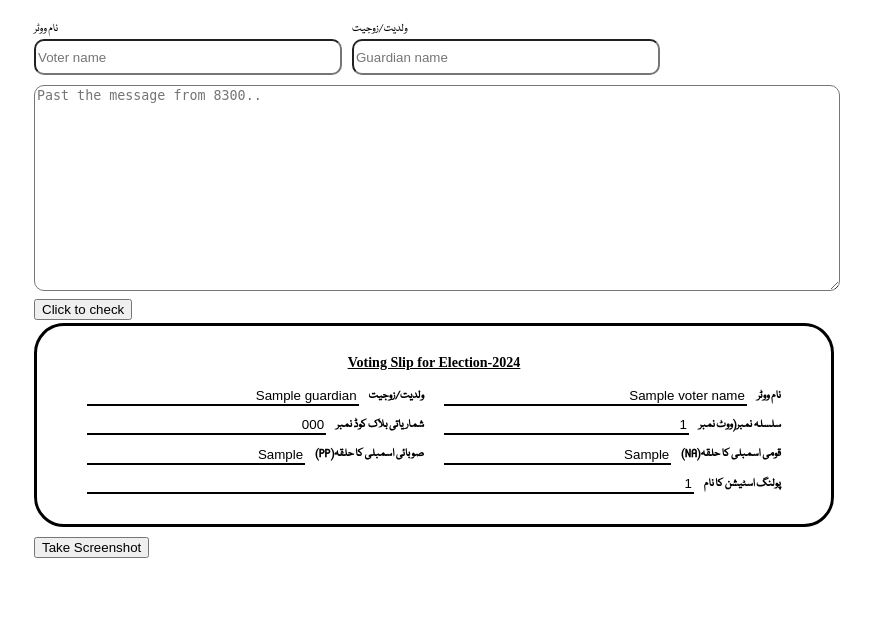
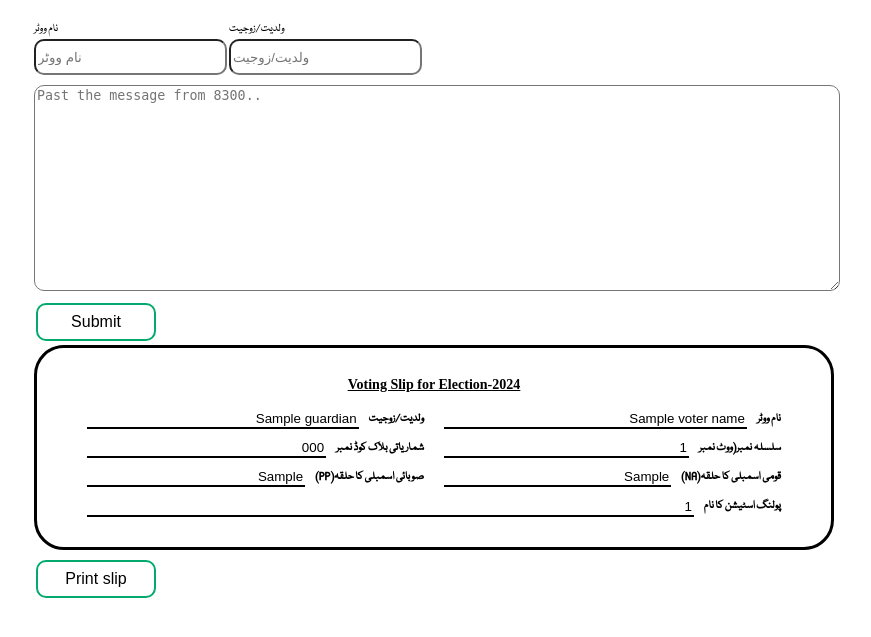
Before and after one commit to waqas-developer/Voting, a Django app: template votingBooth/templates/votingBooth/slip.html in a window 1280 px wide. Shown: the top 637 px of the page, without its empty margins (206-1077 px from the left). Run offline with Django 4.2, Linux system fonts and the light colour scheme; the template is opened without the code that fills it: most values are stand-ins (such as "Sample title", 1, 10 or a date in 2020).

Commit message:
Update fixes

```diff
--- a/votingBooth/static/css/slip.css
+++ b/votingBooth/static/css/slip.css
@@ -2,6 +2,7 @@
   size: A4;
   margin: 0;
 }
+
 body {
   margin: 0;
   font-size: 12px;
@@ -12,9 +13,16 @@ body {
 
 .container {
   width: 100%;
-  max-width: 800px; /* Adjust as needed */
+  max-width: 800px;
   margin: 0 auto;
   padding: 20px;
+}
+@media screen and (max-width: 600px) {
+  /* Adjustments for small screens */
+  .container {
+    width: 550px;
+    padding: 10px;
+  }
 }
 .title {
   margin-top: -5px;
@@ -22,28 +30,34 @@ body {
   text-decoration: underline;
   font-family: "Times New Roman", Times, serif;
 }
+
 .slip-border {
   border: 3px solid black;
   border-radius: 30px;
   padding: 30px 50px;
 }
+
 .slip-form {
   display: flex;
   flex-direction: column;
   gap: 10px;
 }
+
 .form-row {
   display: flex;
   width: 100%;
 }
+
 .form-col {
   display: flex;
   width: 100%;
 }
+
 .form-title {
   font-weight: bold;
   margin-left: 10px;
 }
+
 .form-value {
   flex-grow: 1;
   text-align: right;
@@ -51,3 +65,38 @@ body {
   font-weight: 500;
   border-bottom: 2px solid black;
 }
+
+.button {
+  background-color: #04aa6d; /* Green */
+  border: none;
+  color: white;
+  padding: 8px 16px;
+  text-align: center;
+  text-decoration: none;
+  display: inline-block;
+  font-size: 16px;
+  margin: 4px 2px;
+  transition-duration: 0.4s;
+  cursor: pointer;
+  border-radius: 10px;
+  min-width: 120px;
+}
+
+.buttonprint {
+  background-color: white;
+  color: black;
+  border: 2px solid #04aa6d;
+}
+.buttonprint:hover {
+  background-color: #04aa6d;
+  color: white;
+}
+
+@media print {
+  #hide_button {
+    display: none;
+  }
+  #input-text {
+    display: none;
+  }
+}
--- a/votingBooth/templates/votingBooth/slip.html
+++ b/votingBooth/templates/votingBooth/slip.html
@@ -22,13 +22,13 @@
             <br />
             <input
               style="
-                width: 300px;
+                width: 100%;
                 height: 30px;
                 margin-bottom: 10px;
                 border-radius: 10px;
               "
               id="voter_name"
-              placeholder="Voter name"
+              placeholder="نام ووٹر"
             />
           </div>
           <div>
@@ -36,29 +36,26 @@
             <br />
             <input
               style="
-                width: 300px;
+                width: 100%;
                 height: 30px;
                 margin-bottom: 10px;
                 border-radius: 10px;
               "
               id="guardian"
-              placeholder="Guardian name"
+              placeholder="ولدیت/زوجیت"
             />
           </div>
         </div>
 
         <textarea
-          style="
-            width: 100%;
-            min-height: 200px;
-            min-width: 100px;
-            border-radius: 10px;
-          "
+          style="width: 100%; min-height: 200px; border-radius: 10px"
           id="message_text"
           placeholder="Past the message from 8300.."
         ></textarea>
         <br />
-        <button onclick="handlesubmit()">Click to check</button>
+        <button class="button buttonprint" onclick="handlesubmit()">
+          Submit
+        </button>
       </div>
       {% if guardian %}
       <div id="slip" class="slip-border">
@@ -105,26 +102,33 @@
 
       <button
         id="hide_button"
+        class="button buttonprint"
         style="margin-top: 10px"
         onclick="captureScreenshot()"
       >
-        Take Screenshot
+        Print slip
       </button>
       {% endif %}
     </div>
   </body>
+  <script
+    type="text/javascript"
+    src="//translate.google.com/translate_a/element.js?cb=googleTranslateElementInit"
+  ></script>
   <script>
     function handlesubmit() {
       const voter_name = document.getElementById("voter_name").value;
       const guardian = document.getElementById("guardian").value;
+
       if (!voter_name) {
         alert("Voter Name is required");
         return;
       }
       if (!guardian) {
-        alert("guardian Name is required");
+        alert("Guardian Name is required");
         return;
       }
+
       const dataToSend = {
         ...GetInfo(),
         voter_name: voter_name,
@@ -135,11 +139,7 @@
       window.location.href = "/?" + params.toString();
     }
     function captureScreenshot() {
-      document.getElementById("hide_button").hidden = true;
-      document.getElementById("input-text").hidden = true;
       print();
-      document.getElementById("hide_button").hidden = false;
-      document.getElementById("input-text").hidden = false;
     }
 
     function GetInfo() {
@@ -176,7 +176,7 @@
 
         if (blockCodeMatch) {
           const blockCode = blockCodeMatch[1];
-          dataToSend.block_code = blockCodeMatch;
+          dataToSend.block_code = blockCode;
           console.log("شماریاتی بلاک کوڈ:", blockCode);
         } else {
           console.log("شماریاتی بلاک کوڈ not found in the text.");
```
Also changed, not shown: votingBooth/utils.py (+56 -19 lines), votingBooth/views.py (+5 -4 lines).
